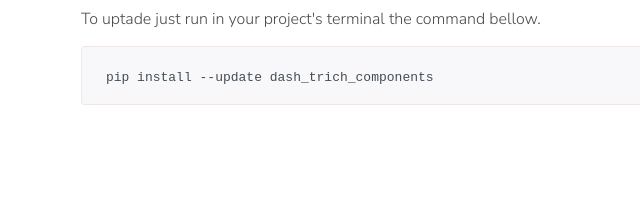
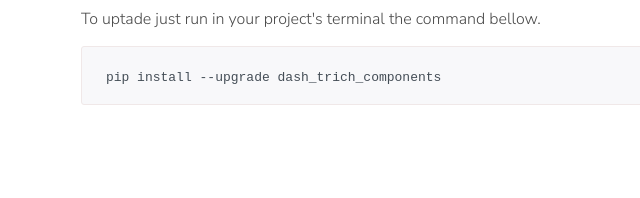
Before and after one commit to romanonatacha/dash_trich_components, a React app: page docs/index.html in a window 1280 px wide. Shown: the part 3098-3296 px from the top of the page, 222-862 px from the left. Built offline with nearby package versions, Linux system fonts and the light colour scheme.

Commit message:
changing upgrade command in the docs

```diff
--- a/docs/index.html
+++ b/docs/index.html
@@ -173,7 +173,7 @@
         <div class="code__block code__block--notabs">
           <pre class="code code--block">
               <code>
-                pip install --update dash_trich_components
+                pip install --upgrade dash_trich_components
               </code>
             </pre>
         </div>
```
